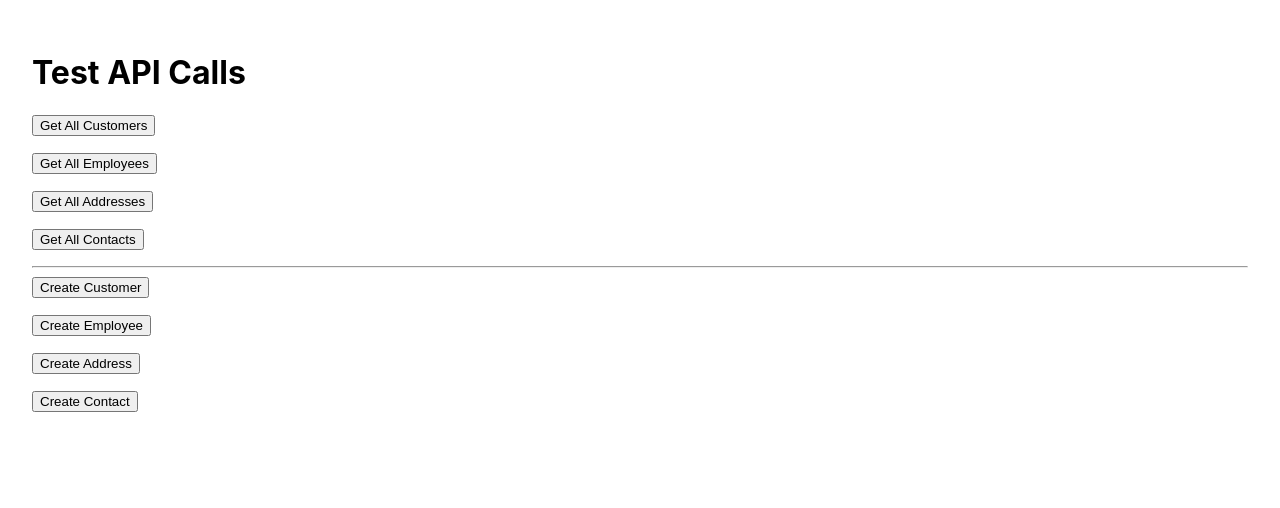
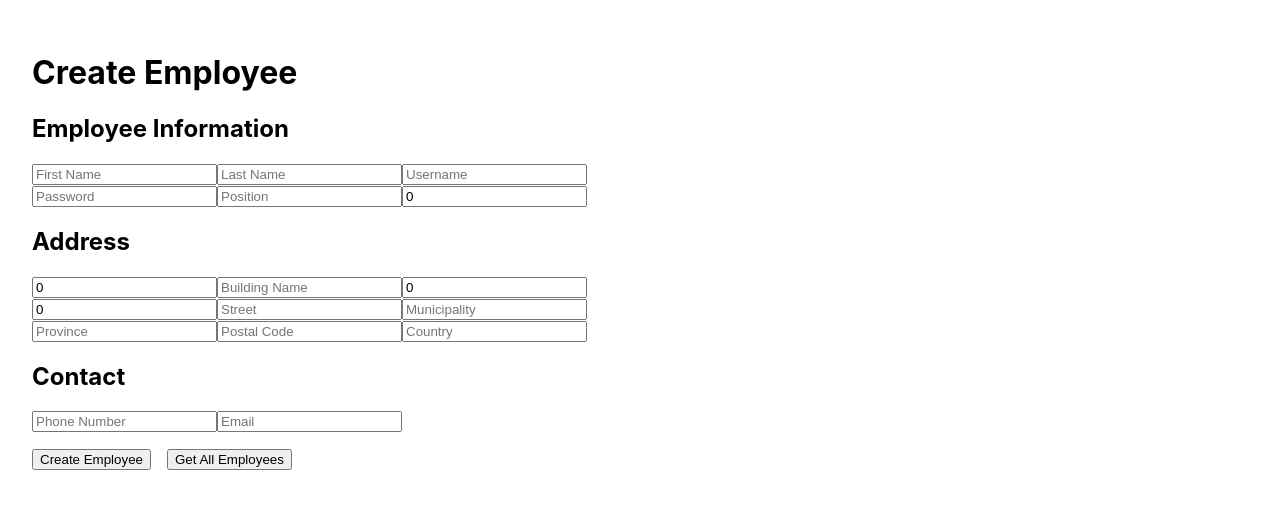
Before and after one commit to flyinginsectsunpig/printit101client1, a React (Create React App) app in the folder frontend-react/: page /test-api in a window 1280 px wide. Shown: the top 508 px of the page. Built offline with nearby package versions, Linux system fonts and the light colour scheme.

Commit message:
Adding Employee to the database test via TestApi

```diff
--- a/frontend-react/src/App.tsx
+++ b/frontend-react/src/App.tsx
@@ -1,12 +1,15 @@
 import React from "react";
 import { BrowserRouter as Router, Routes, Route } from "react-router-dom";
 import TestApi from "./views/TestApi";
+import CustomerTestApi from "./views/CustomerTestApi"; // <-- import your new file
 
 function App() {
     return (
         <Router>
             <Routes>
                 <Route path="/test-api" element={<TestApi />} />
+                {/*<Route path="/customer-test-api" element={<CustomerTestApi />} />*/}
+                {/* <-- new route */}
             </Routes>
         </Router>
     );
--- a/frontend-react/src/views/TestApi.tsx
+++ b/frontend-react/src/views/TestApi.tsx
@@ -1,194 +1,178 @@
-import React from "react";
-import { Customer } from "../domain/Customer";
+import React, { useState } from "react";
 import { Employee } from "../domain/Employee";
-import { Address } from "../domain/Address";
-import { Contact } from "../domain/Contact";
-
-import * as customerService from "../service/customerService";
 import * as employeeService from "../service/employeeService";
-import * as addressService from "../service/addressService";
-import * as contactService from "../service/contactService";
 
 const TestApi: React.FC = () => {
+    // State for form inputs
+    const [firstName, setFirstName] = useState("");
+    const [lastName, setLastName] = useState("");
+    const [userName, setUserName] = useState("");
+    const [password, setPassword] = useState("");
+    const [position, setPosition] = useState("");
+    const [staffDiscount, setStaffDiscount] = useState(0);
 
-    // ---------------------- GET HANDLERS ----------------------
-    const handleGetCustomers = async () => {
+    const [address, setAddress] = useState({
+        propertyNumber: 0,
+        buildingName: "",
+        unitNumber: 0,
+        poBoxNumber: 0,
+        street: "",
+        municipality: "",
+        province: "",
+        postalCode: "",
+        country: ""
+    });
+
+    const [contact, setContact] = useState({
+        phoneNumber: "",
+        email: ""
+    });
+
+    // Create Employee Handler
+    const handleCreateEmployee = async () => {
         try {
-            const customers: Customer[] = await customerService.getAllCustomers();
-            console.log("Customers:", customers);
+            const newEmployee: Employee = {
+                userId: 0,
+                firstName,
+                lastName,
+                userName,
+                password,
+                role: "EMPLOYEE", // auto role
+                position,
+                staffDiscount,
+                address: { ...address, addressId: 0 },
+                contact: { ...contact, contactId: 0 }
+            };
+
+            const created = await employeeService.createEmployee(newEmployee);
+            console.log("Created Employee:", created);
+            alert(`Employee created! ID: ${created.userId}`);
         } catch (err) {
             console.error(err);
+            alert("Error creating employee, check console.");
         }
     };
 
+    // Get All Employees Handler
     const handleGetEmployees = async () => {
         try {
             const employees: Employee[] = await employeeService.getAllEmployees();
             console.log("Employees:", employees);
+            alert(`Fetched ${employees.length} employees! Check console for details.`);
         } catch (err) {
             console.error(err);
-        }
-    };
-
-    const handleGetAddresses = async () => {
-        try {
-            const addresses: Address[] = await addressService.getAllAddresses();
-            console.log("Addresses:", addresses);
-        } catch (err) {
-            console.error(err);
-        }
-    };
-
-    const handleGetContacts = async () => {
-        try {
-            const contacts: Contact[] = await contactService.getAllContacts();
-            console.log("Contacts:", contacts);
-        } catch (err) {
-            console.error(err);
-        }
-    };
-
-    // ---------------------- POST HANDLERS ----------------------
-    const handleCreateAddress = async () => {
-        try {
-            const newAddress: Address = {
-                addressId: 0,
-                propertyNumber: 101,
-                buildingName: "Sunset Towers",
-                unitNumber: 1,
-                poBoxNumber: 1234,
-                street: "Main Street",
-                municipality: "Cape Town",
-                province: "Western Cape",
-                postalCode: "8001",
-                country: "South Africa"
-            };
-            const created = await addressService.createAddress(newAddress);
-            console.log("Created Address:", created);
-        } catch (err) {
-            console.error(err);
-        }
-    };
-
-    const handleCreateContact = async () => {
-        try {
-            const newContact: Contact = {
-                contactId: 0,
-                phoneNumber: "0123456789",
-                email: "test@example.com"
-            };
-            const created = await contactService.createContact(newContact);
-            console.log("Created Contact:", created);
-        } catch (err) {
-            console.error(err);
-        }
-    };
-
-    const handleCreateCustomer = async () => {
-        try {
-            const newCustomer: Customer = {
-                userId: 0,
-                firstName: "John",
-                lastName: "Doe",
-                userName: "john.doe",
-                password: "password123",
-                role: "CUSTOMER",
-                customerDiscount: 0, // required
-                address: {
-                    addressId: 0,
-                    propertyNumber: 101,
-                    buildingName: "Sunset Towers",
-                    unitNumber: 1,
-                    poBoxNumber: 1234,
-                    street: "Main Street",
-                    municipality: "Cape Town",
-                    province: "Western Cape",
-                    postalCode: "8001",
-                    country: "South Africa"
-                },
-                contact: {
-                    contactId: 0,
-                    phoneNumber: "0123456789",
-                    email: "john@example.com"
-                }
-            };
-
-            const created = await customerService.createCustomer(newCustomer);
-            console.log("Created Customer:", created);
-        } catch (err) {
-            console.error(err);
-        }
-    };
-
-
-    const handleCreateEmployee = async () => {
-        try {
-            const newEmployee: Employee = {
-                userId: 0,
-                firstName: "Jane",
-                lastName: "Smith",
-                userName: "jane.smith",
-                password: "password123",
-                role: "EMPLOYEE",
-                position: "Manager",
-                staffDiscount: 0.15,
-                address: {
-                    addressId: 0,
-                    propertyNumber: 200,
-                    buildingName: "Ocean View",
-                    unitNumber: 2,
-                    poBoxNumber: 5678,
-                    street: "Beach Road",
-                    municipality: "Cape Town",
-                    province: "Western Cape",
-                    postalCode: "8002",
-                    country: "South Africa"
-                },
-                contact: {
-                    contactId: 0,
-                    phoneNumber: "0987654321",
-                    email: "jane@example.com"
-                }
-            };
-            const created = await employeeService.createEmployee(newEmployee);
-            console.log("Created Employee:", created);
-        } catch (err) {
-            console.error(err);
+            alert("Error fetching employees, check console.");
         }
     };
 
     return (
-        <div style={{ padding: "2rem" }}>
-            <h1>Test API Calls</h1>
+        <div style={{ padding: "2rem", maxWidth: "600px" }}>
+            <h1>Create Employee</h1>
 
-            {/* GET Buttons */}
-            <div style={{ marginBottom: "1rem" }}>
-                <button onClick={handleGetCustomers}>Get All Customers</button>
-            </div>
-            <div style={{ marginBottom: "1rem" }}>
+            {/* Employee Info */}
+            <h2>Employee Information</h2>
+            <input
+                placeholder="First Name"
+                value={firstName}
+                onChange={e => setFirstName(e.target.value)}
+            />
+            <input
+                placeholder="Last Name"
+                value={lastName}
+                onChange={e => setLastName(e.target.value)}
+            />
+            <input
+                placeholder="Username"
+                value={userName}
+                onChange={e => setUserName(e.target.value)}
+            />
+            <input
+                placeholder="Password"
+                type="password"
+                value={password}
+                onChange={e => setPassword(e.target.value)}
+            />
+            <input
+                placeholder="Position"
+                value={position}
+                onChange={e => setPosition(e.target.value)}
+            />
+            <input
+                placeholder="Staff Discount"
+                type="number"
+                value={staffDiscount}
+                onChange={e => setStaffDiscount(Number(e.target.value))}
+            />
+
+            {/* Address Section */}
+            <h2>Address</h2>
+            <input
+                placeholder="Property Number"
+                type="number"
+                value={address.propertyNumber}
+                onChange={e => setAddress({ ...address, propertyNumber: Number(e.target.value) })}
+            />
+            <input
+                placeholder="Building Name"
+                value={address.buildingName}
+                onChange={e => setAddress({ ...address, buildingName: e.target.value })}
+            />
+            <input
+                placeholder="Unit Number"
+                type="number"
+                value={address.unitNumber}
+                onChange={e => setAddress({ ...address, unitNumber: Number(e.target.value) })}
+            />
+            <input
+                placeholder="PO Box Number"
+                type="number"
+                value={address.poBoxNumber}
+                onChange={e => setAddress({ ...address, poBoxNumber: Number(e.target.value) })}
+            />
+            <input
+                placeholder="Street"
+                value={address.street}
+                onChange={e => setAddress({ ...address, street: e.target.value })}
+            />
+            <input
+                placeholder="Municipality"
+                value={address.municipality}
+                onChange={e => setAddress({ ...address, municipality: e.target.value })}
+            />
+            <input
+                placeholder="Province"
+                value={address.province}
+                onChange={e => setAddress({ ...address, province: e.target.value })}
+            />
+            <input
+                placeholder="Postal Code"
+                value={address.postalCode}
+                onChange={e => setAddress({ ...address, postalCode: e.target.value })}
+            />
+            <input
+                placeholder="Country"
+                value={address.country}
+                onChange={e => setAddress({ ...address, country: e.target.value })}
+            />
+
+            {/* Contact Section */}
+            <h2>Contact</h2>
+            <input
+                placeholder="Phone Number"
+                value={contact.phoneNumber}
+                onChange={e => setContact({ ...contact, phoneNumber: e.target.value })}
+            />
+            <input
+                placeholder="Email"
+                value={contact.email}
+                onChange={e => setContact({ ...contact, email: e.target.value })}
+            />
+
+            <div style={{ marginTop: "1rem" }}>
+                <button onClick={handleCreateEmployee} style={{ marginRight: "1rem" }}>
+                    Create Employee
+                </button>
                 <button onClick={handleGetEmployees}>Get All Employees</button>
-            </div>
-            <div style={{ marginBottom: "1rem" }}>
-                <button onClick={handleGetAddresses}>Get All Addresses</button>
-            </div>
-            <div style={{ marginBottom: "1rem" }}>
-                <button onClick={handleGetContacts}>Get All Contacts</button>
-            </div>
-
-            <hr />
-
-            {/* POST Buttons */}
-            <div style={{ marginBottom: "1rem" }}>
-                <button onClick={handleCreateCustomer}>Create Customer</button>
-            </div>
-            <div style={{ marginBottom: "1rem" }}>
-                <button onClick={handleCreateEmployee}>Create Employee</button>
-            </div>
-            <div style={{ marginBottom: "1rem" }}>
-                <button onClick={handleCreateAddress}>Create Address</button>
-            </div>
-            <div style={{ marginBottom: "1rem" }}>
-                <button onClick={handleCreateContact}>Create Contact</button>
             </div>
         </div>
     );
```
Also changed, not shown: frontend-react/src/views/CustomerTestApi.tsx (added, +286 -0 lines).
